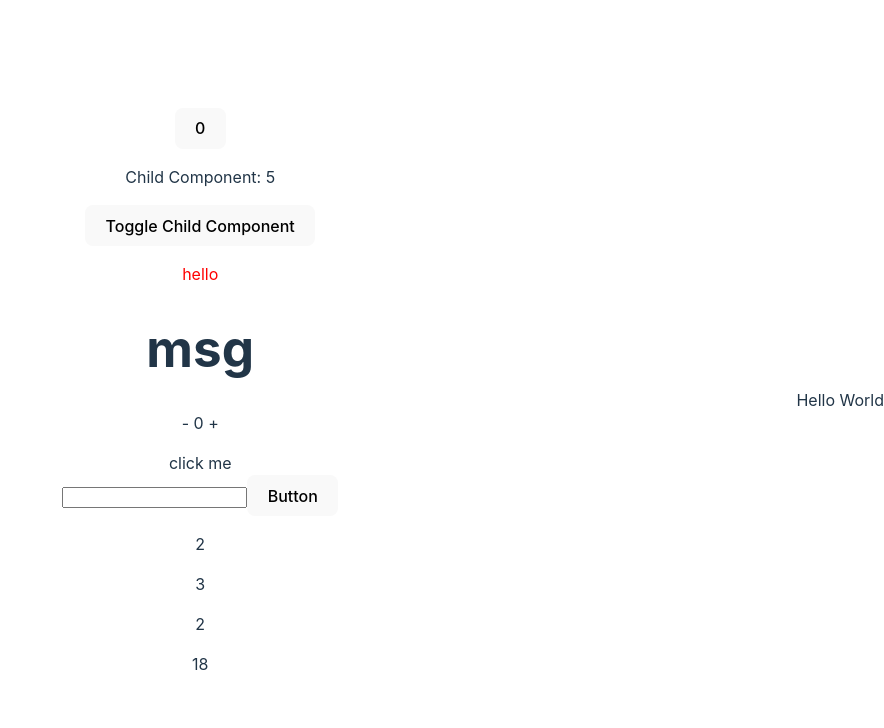
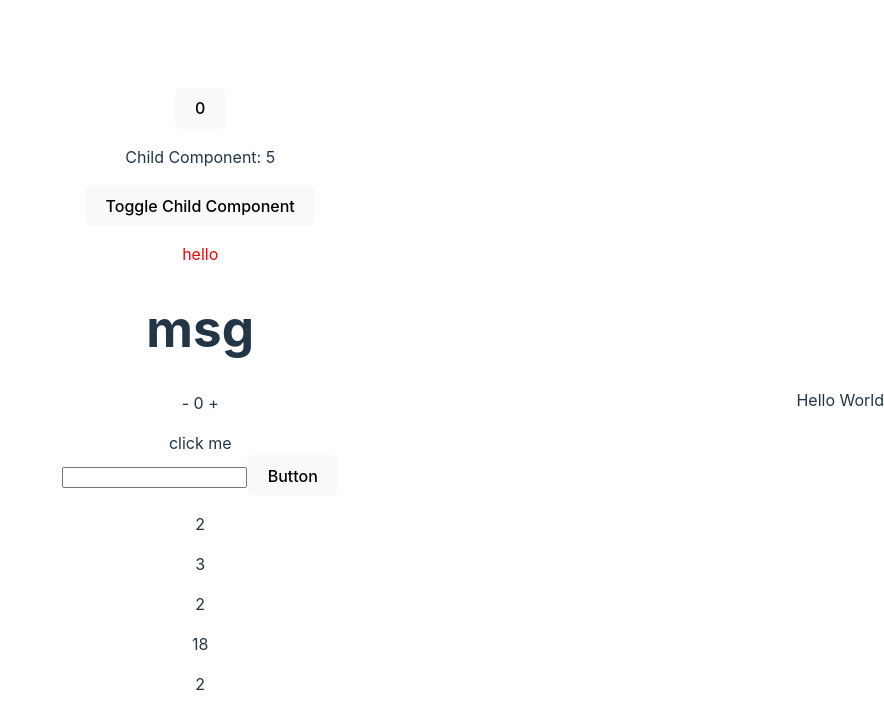
Before and after one commit to Alextt666/vue-challenge, a Vue app: page / in a window 1280 px wide. Shown: the top 728 px of the page, without its empty margins (396-1280 px from the left). Built offline with nearby package versions, Linux system fonts and the light colour scheme.

Commit message:
modify:shallowRef

```diff
--- a/src/components/Dashbord.vue
+++ b/src/components/Dashbord.vue
@@ -19,6 +19,8 @@
   <BasicComputed></BasicComputed>
   <!-- watch 全家桶 -->
   <WatchFamily></WatchFamily>
+  <!-- shallowRef -->
+  <ShallowRefT></ShallowRefT>
 </template>
 <script setup>
 import NextTickT from "./NextTickT.vue";
@@ -31,6 +33,7 @@ import ModelCapitalize from "./ModelCapitalize.vue";
 import ValidateProp from "./ValidateProp.vue";
 import BasicComputed from "./BasicComputed.vue";
 import WatchFamily from "./WatchFamily.vue";
+import ShallowRefT from "./ShallowRefT.vue";
 import { defineComponent } from "vue";
 defineComponent({
   NextTickT,
@@ -43,5 +46,6 @@ defineComponent({
   ValidateProp,
   BasicComputed,
   WatchFamily,
+  ShallowRefT,
 });
 </script>
--- /dev/null
+++ b/src/components/ShallowRefT.vue
@@ -0,0 +1,32 @@
+<script setup lang="ts">
+import { shallowRef, watch, triggerRef } from "vue";
+
+const state = shallowRef({ count: 1 });
+
+// 回调没被触发
+watch(
+  state,
+  () => {
+    console.log("State.count Updated");
+  },
+  { deep: true }
+);
+
+/**
+ * 修改以下代码使watch回调被触发
+ *
+ */
+state.value.count = 2;
+// 写法一： 强制触发 triggerRef
+// triggerRef(state);
+// 写法二： value层变更
+state.value = { count:2};
+</script>
+
+<template>
+  <div>
+    <p>
+      {{ state.count }}
+    </p>
+  </div>
+</template>
```
